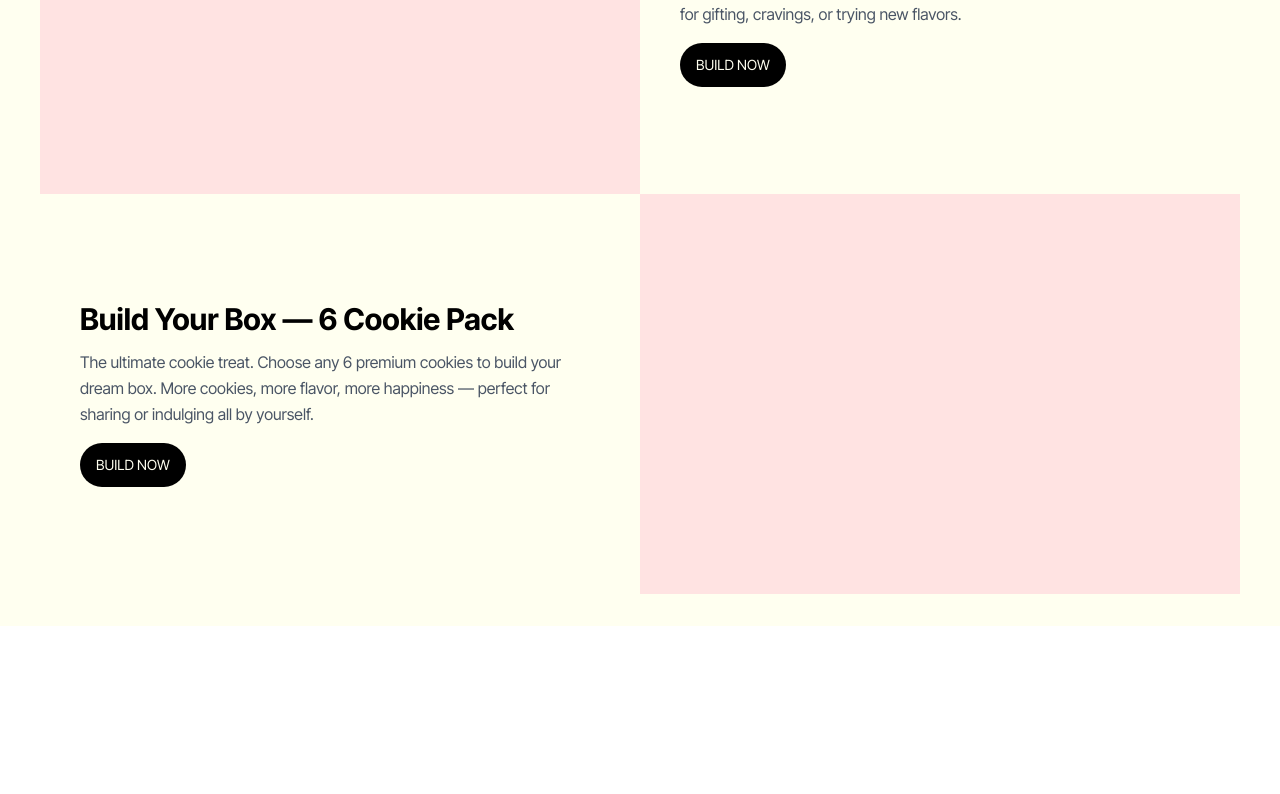
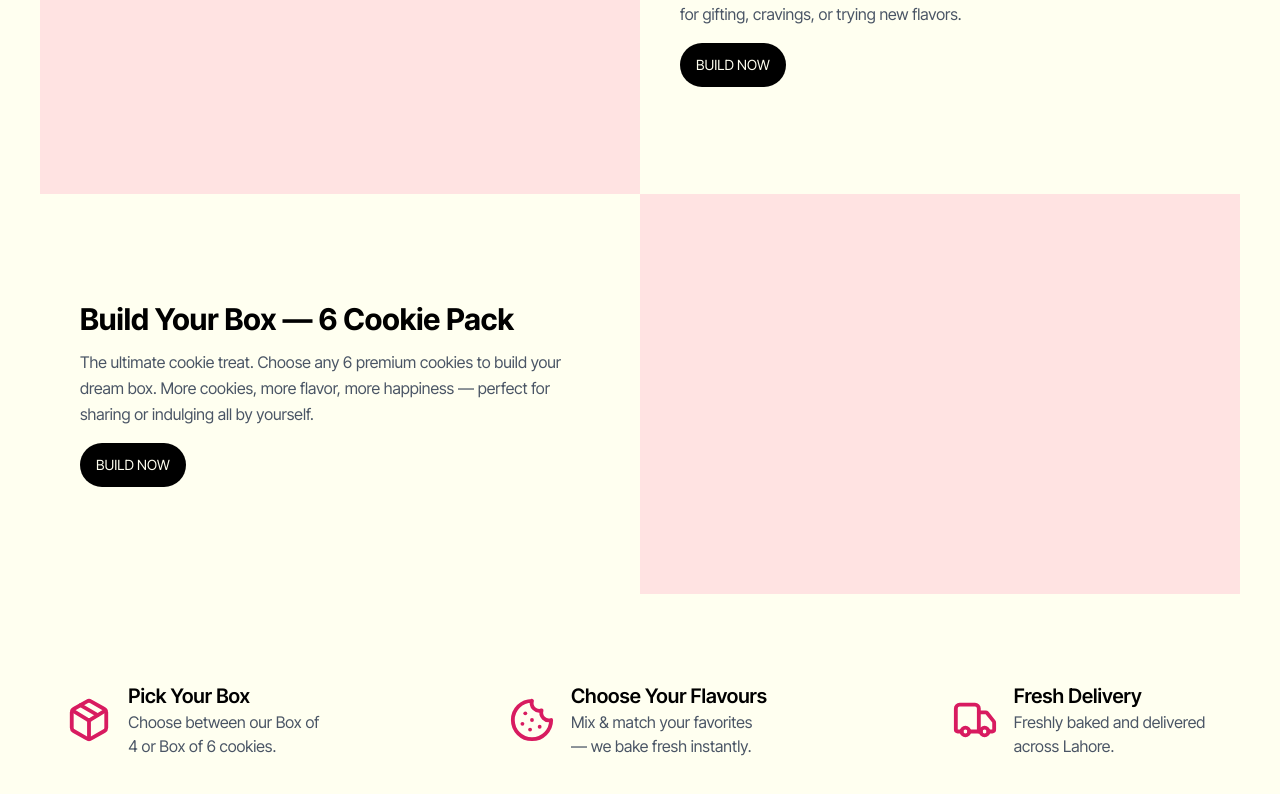
Before and after one commit to mussadiqkhan6886/chunkd, a Next.js app: page / in a window 1280 px wide. Shown: the part 3373-4167 px from the top of the page. Before the commit the page ends 3999 px from the top, so only its background shows below. Built offline with nearby package versions, Linux system fonts and the light colour scheme.

Commit message:
now instgram grid

```diff
--- a/lib/constants/index.ts
+++ b/lib/constants/index.ts
@@ -1,3 +1,5 @@
+import { LuPackage, LuCookie, LuTruck } from "react-icons/lu";
+
 export const menuItems = [
     { label: 'Home', ariaLabel: 'Go to home page', link: '/' },
     { label: 'Menu', ariaLabel: 'View our Menu', link: '/menu' },
@@ -124,3 +126,24 @@ export const buildYourBoxOptions = [
     price: "Depending On Cookies Flavour", // in PKR or your currency
   }
 ];
+
+export const steps = [
+    {
+      id: 1,
+      icon: LuPackage,
+      title: "Pick Your Box",
+      description: "Choose between our Box of 4 or Box of 6 cookies."
+    },
+    {
+      id: 2,
+      icon: LuCookie,
+      title: "Choose Your Flavours",
+      description: "Mix & match your favorites — we bake fresh instantly."
+    },
+    {
+      id: 3,
+      icon: LuTruck,
+      title: "Fresh Delivery",
+      description: "Freshly baked and delivered across Lahore."
+    }
+  ];
--- a/sections/Works.tsx
+++ b/sections/Works.tsx
@@ -1,9 +1,23 @@
+import { steps } from '@/lib/constants'
 import React from 'react'
 
 const Works = () => {
   return (
-    <section>
-
+    <section className="width py-26">
+      <div className="grid grid-cols-1 md:grid-cols-3 gap-12 max-w-7xl mx-auto">
+        {steps.map(step => (
+          <div
+            key={step.id}
+            className="flex space-x-4 py-6 rounded-2xl items-center justify-center "
+          >
+            <step.icon size={46} color='#D81B60' />
+            <div className='w-[200px]'>
+              <h3 className="text-xl font-semibold">{step.title}</h3>
+              <p className="text-gray-600">{step.description}</p>
+            </div>
+          </div>
+        ))}
+      </div>
     </section>
   )
 }
```
